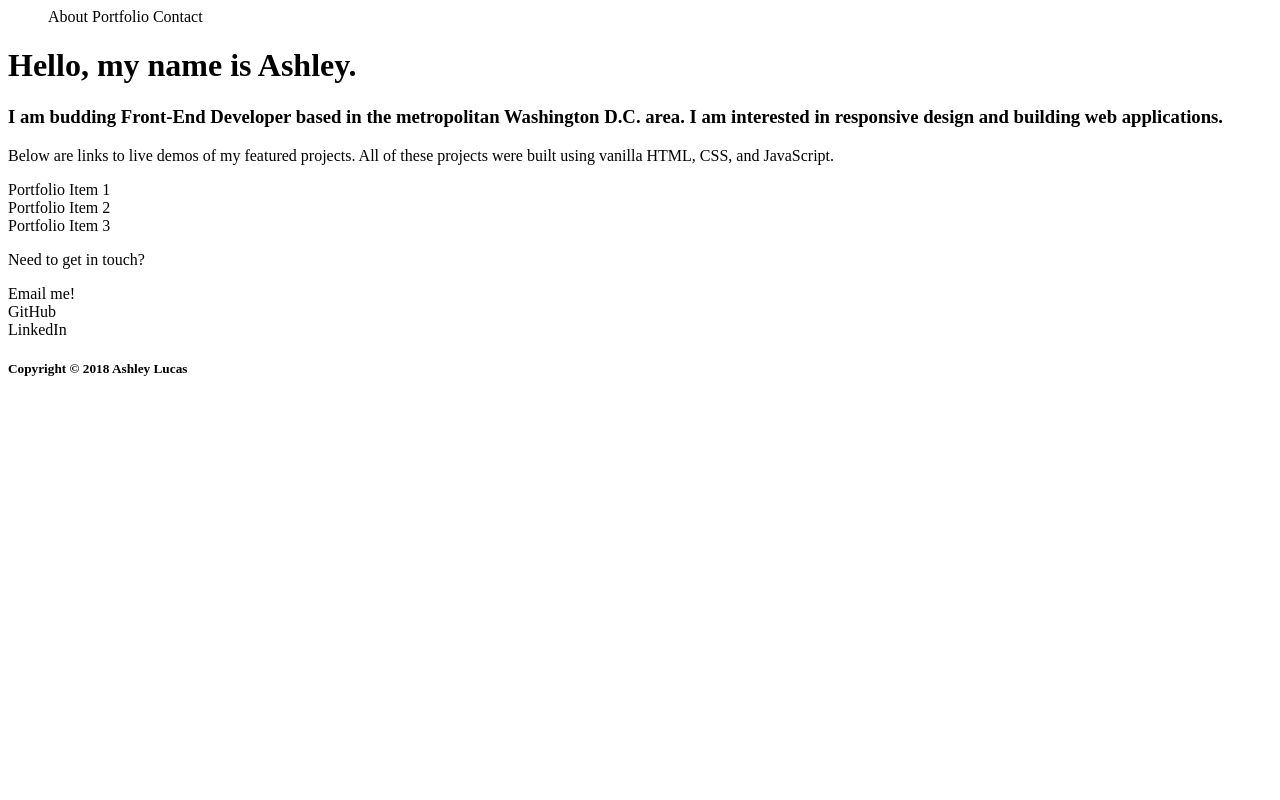
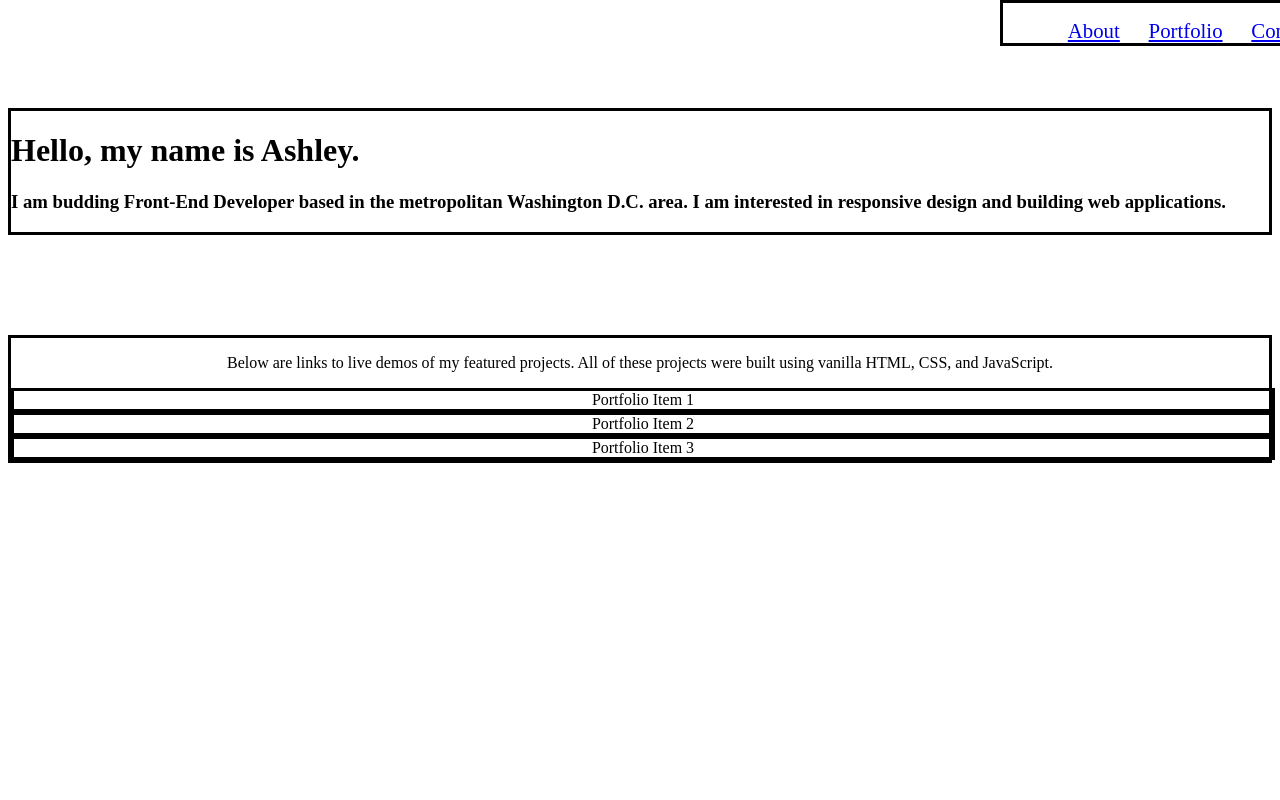
Before and after one commit to devashrlucas/devashrlucas.github.io, a website: page index.html in a window 1280 px wide. Shown: the top 800 px of the page. Drawn offline with Linux system fonts and the light colour scheme.

```diff
--- a/css/main.css
+++ b/css/main.css
@@ -1,4 +1,49 @@
+
+body {
+    overflow-y: scroll;
+}
+
+header {
+    border-style: solid;
+    position: relative;
+    top: 100px;
+}
+
+nav {
+    border-style: solid;
+    height: 5%;
+    width: 100%;
+    position: fixed;
+    top: 0px;
+    left: 1000px;
+}
+
+footer {
+    border-style: solid;
+}
+
+.main-container{
+    border-style: solid;
+    position: relative;
+    top: 200px;
+    text-align: center;
+}
+
+.portfolio-item {
+    border-style: solid;
+    width: 100%;
+}
 
 #navbar li{
     display: inline-block;
+    text-align: left;
+    font-size: 1.3em;
+    padding-left: 2%;
 }
+
+#portfolio {
+  display: flex;
+  flex-direction: column;
+  flex-wrap: nowrap;
+  justify-content: space-evenly;
+}
--- a/index.html
+++ b/index.html
@@ -11,15 +11,15 @@
     <body>
         <!--Navigation bar-->
         <nav id="navbar">
-            <ul class="navlinks">
-                <li>About</li>
-                <li>Portfolio</li>
-                <li>Contact</li>
+            <ul>
+                <li><a href="#about" class="nav-link">About</a></li>  <!--seperate page-->
+                <li><a href="#portfolio" class="nav-link">Portfolio</a></li>
+                <li><a href="#contact" class="nav-link">Contact</a></li>
             </ul>
         </nav>
 
         <!--Header-->
-        <header>
+        <header id="header">
             <h1>Hello, my name is Ashley.</h1>
             <h3 id="header-description">I am budding Front-End Developer based in the metropolitan Washington D.C. area. I am interested in responsive design and building web applications.</h3>
         </header>
@@ -27,30 +27,105 @@
         <!--Main content-->
         <div class="main-container">
 
-        <!--Section: portfolio -->
-            <section class="portfolio">
+        <!--div: portfolio -->
+            <div id="portfolio">
                 <p id="portfolio-intro">Below are links to live demos of my featured projects. All of these projects were built using vanilla HTML, CSS, and JavaScript.</p>
                 <div class="portfolio-item">Portfolio Item 1</div>
                 <div class="portfolio-item">Portfolio Item 2</div>
                 <div class="portfolio-item">Portfolio Item 3</div>
-            </section>
-
-        <!--Section: about -->
-           <section class="about"></section>
-
-
-        <!--Section: contact information -->
-            <section class="contact">
-                <p id="contact-intro">Need to get in touch?</p>
-                <div class="contact" id="email">Email me!</div>
-                <div class="contact" id="github">GitHub</div>
-                <div class="contact" id="linkedin">LinkedIn</div>
-            </section>
+            </div>
         </div>
+    </br>
+    </br>
+    </br>
+    </br>
+    </br>
+    </br>
+    </br>
+    </br>
+    </br>
+    </br>
+    </br>
+    </br>
+    </br>
+    </br>
+    </br>
+    </br>
+    </br>
+    </br>
+    </br>
+    </br>
+    </br>
+    </br>
+    </br>
+    </br>
+    </br>
+    </br>
+    </br>
+    </br>
+    </br>
+    </br>
+    </br>
+    </br>
+    </br>
+    </br>
+    </br>
+    </br>
+    </br>
+    </br>
+    </br>
+    </br>
+    </br>
+    </br>
+    </br>
+    </br>
+    </br>
+    </br>
+    </br>
+    </br>
+    </br>
+    </br>
+    </br>
+    </br>
+    </br>
+    </br>
+    </br>
+    </br>
+    </br>
+    </br>
+    </br>
+    </br>
+    </br>
+    </br>
+    </br>
+    </br>
+    </br>
+    </br>
+    </br>
+    </br>
+    </br>
+    </br>
+    </br>
+    </br>
+    </br>
+    </br>
+    </br>
+    </br>
+    </br>
+    </br>
+    </br>
 
         <!--Footer-->
-        <footer>
-            <h5> Copyright © 2018 Ashley Lucas </h5>
+        <footer id="footer">
+        <!--div: contact information -->
+        <div id="contact">
+            <h2 id="contact-intro">Need to get in touch?</h2>
+            <div class="contact" id="email">Email me!</div>
+            <div class="contact" id="github">GitHub</div>
+            <div class="contact" id="linkedin">LinkedIn</div>
+        </div>
+        <h5> <p>&copy; 2018 -
+            <script type="text/javascript">copyrightYearUpdate();</script> Ashley Lucas </h5>
         </footer>
     </body>
 </html>
--- a/js/main.js
+++ b/js/main.js
@@ -0,0 +1,5 @@
+
+function copyrightYearUpdate() {
+  let currentYear = document.write(new Date().getFullYear());
+  document.getElementById('autoYear').innerHTML = currentYear.toString();
+}
```
Also changed, not shown: package.json (added, +29 -0 lines), .eslintrc.json (added), 1 other file.
